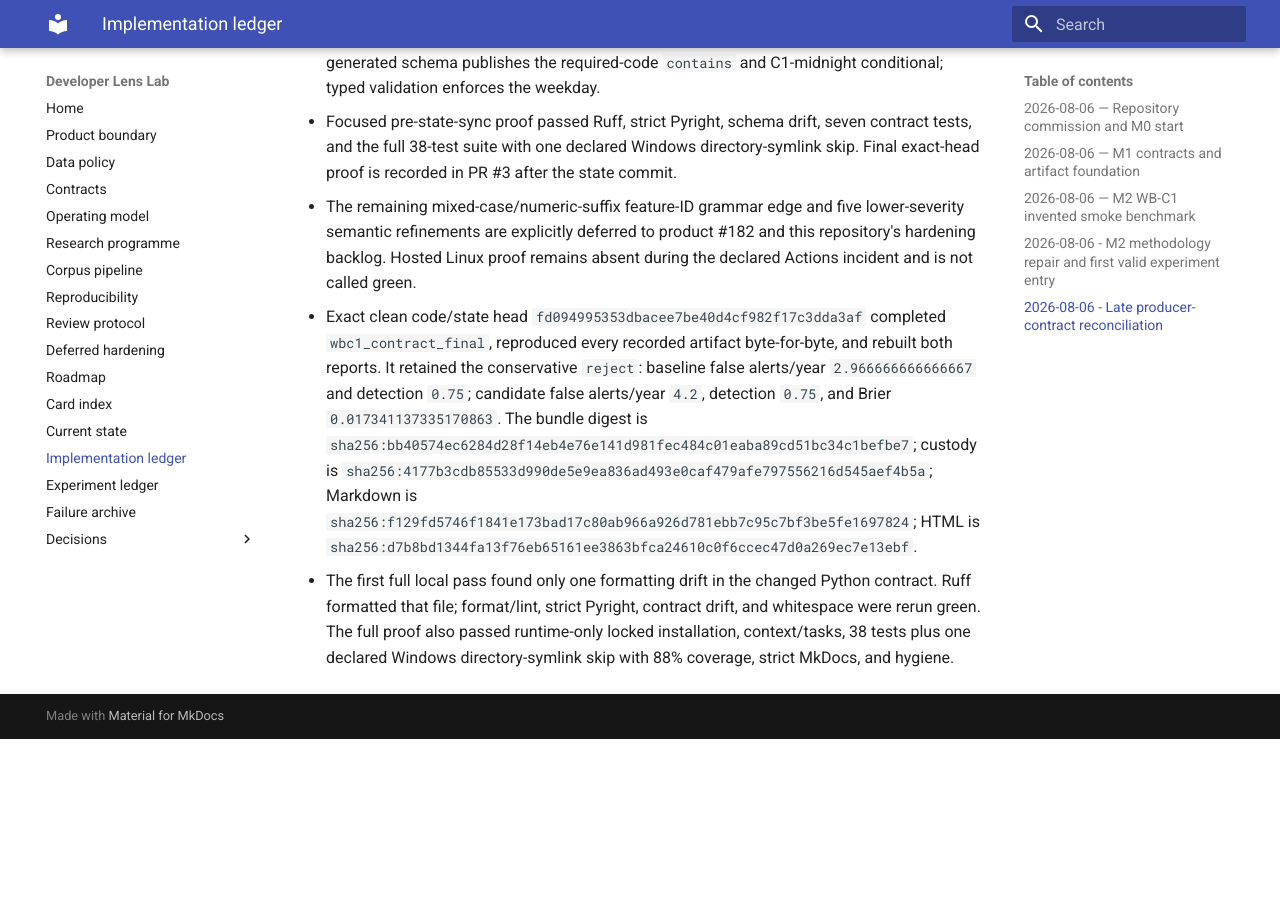
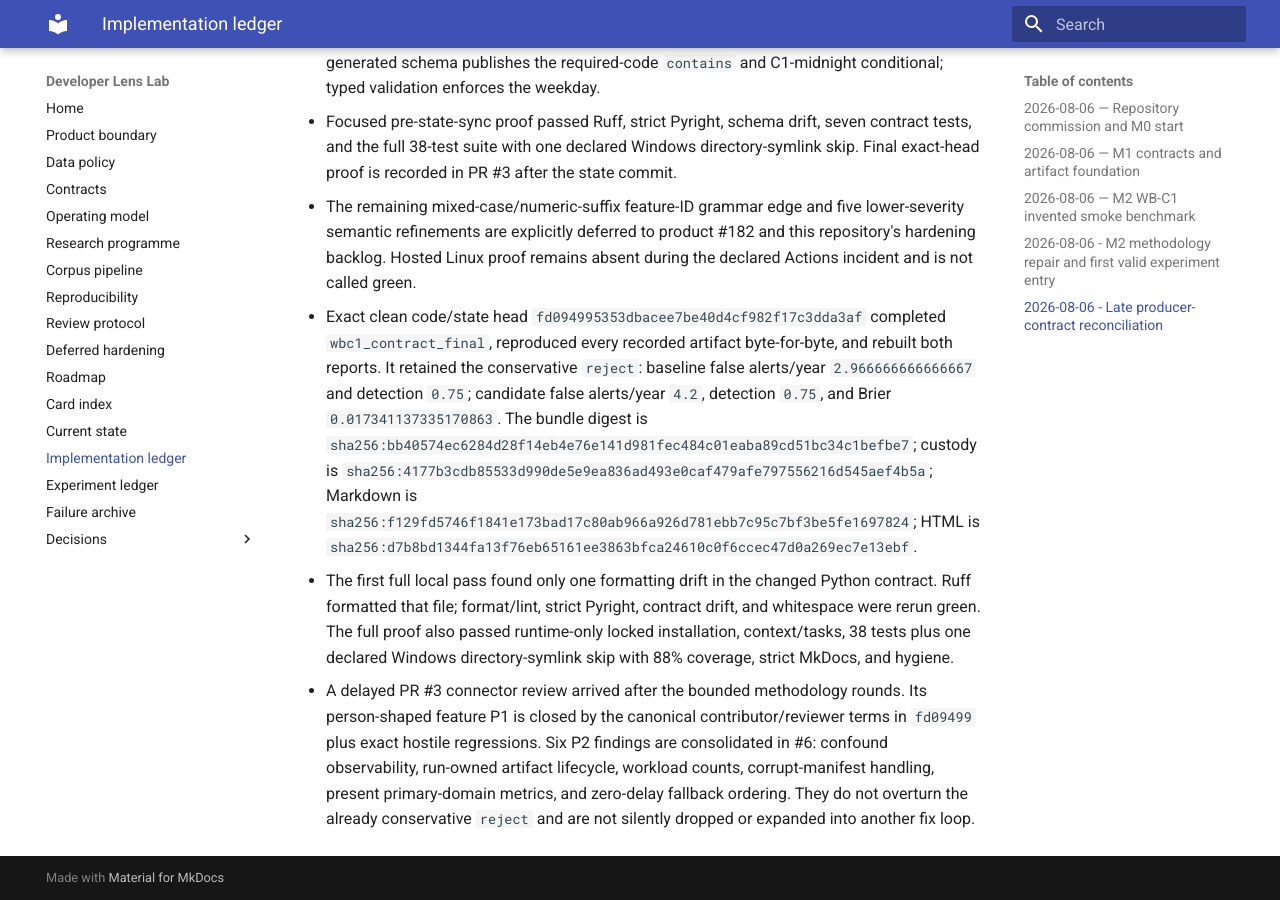
Before and after one commit to Chris0Jeky/developer-lens-lab, an MkDocs documentation site: the page built from docs/IMPLEMENTATION_LEDGER.md, in a window 1280 px wide and 900 px high, scrolled down 3720 px. Built offline with MkDocs 1.6.1 and Material for MkDocs 9.7.7, drawn with Linux system fonts in a browser that asks for light colours; before the commit the page ends 4459 px from its top, so only the background shows below that.

Commit message:
Triage late WB-C1 review debt

```diff
--- a/docs/IMPLEMENTATION_LEDGER.md
+++ b/docs/IMPLEMENTATION_LEDGER.md
@@ -138,3 +138,9 @@ Append milestone evidence. Live GitHub facts are snapshots and must be refreshed
   formatted that file; format/lint, strict Pyright, contract drift, and whitespace were rerun green.
   The full proof also passed runtime-only locked installation, context/tasks, 38 tests plus one
   declared Windows directory-symlink skip with 88% coverage, strict MkDocs, and hygiene.
+- A delayed PR #3 connector review arrived after the bounded methodology rounds. Its person-shaped
+  feature P1 is closed by the canonical contributor/reviewer terms in `fd09499` plus exact hostile
+  regressions. Six P2 findings are consolidated in #6: confound observability, run-owned artifact
+  lifecycle, workload counts, corrupt-manifest handling, present primary-domain metrics, and
+  zero-delay fallback ordering. They do not overturn the already conservative `reject` and are not
+  silently dropped or expanded into another fix loop.
```
Also changed, not shown: docs/CURRENT_STATE.md (+2 -0 lines), docs/HARDENING_BACKLOG.md (+3 -0 lines), 1 other file.
